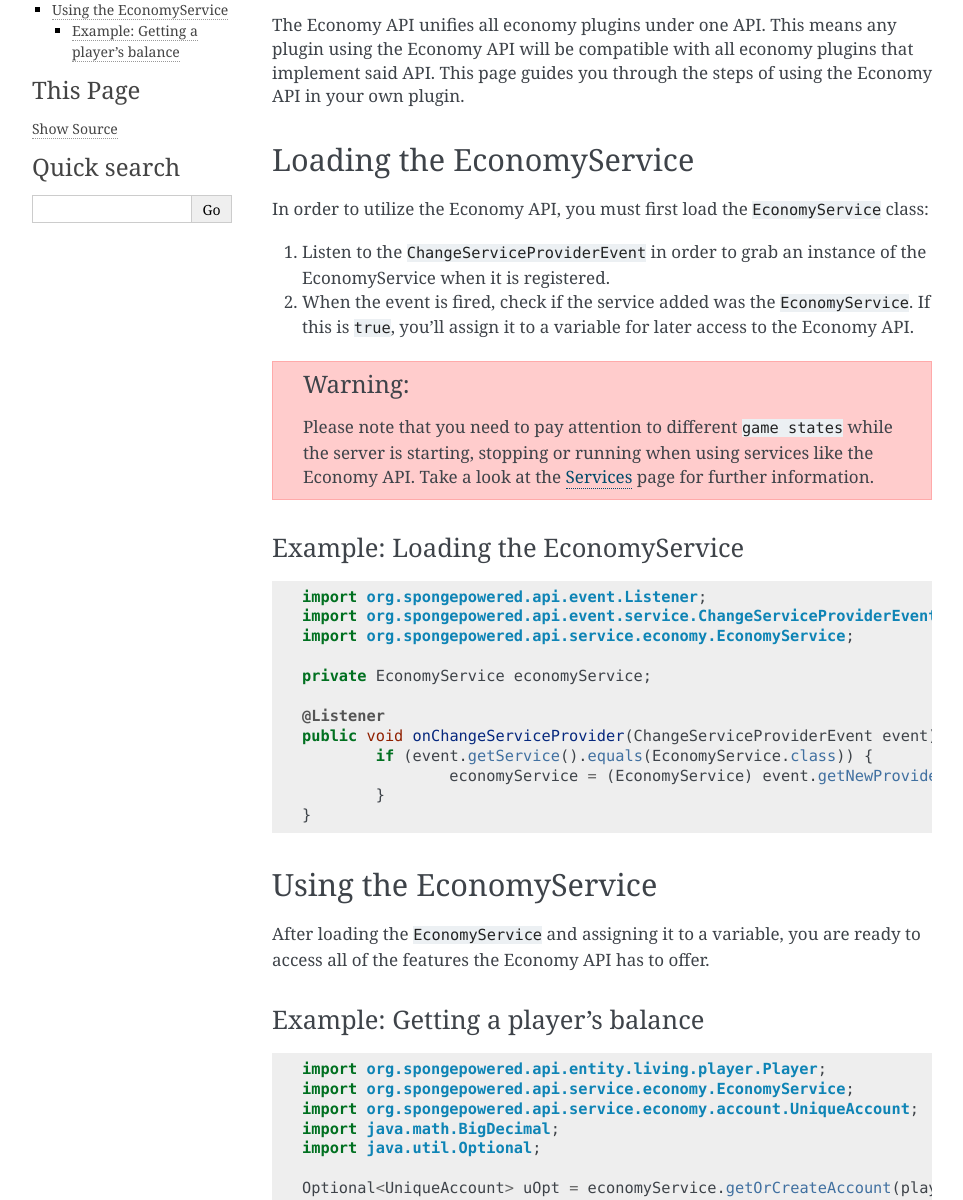
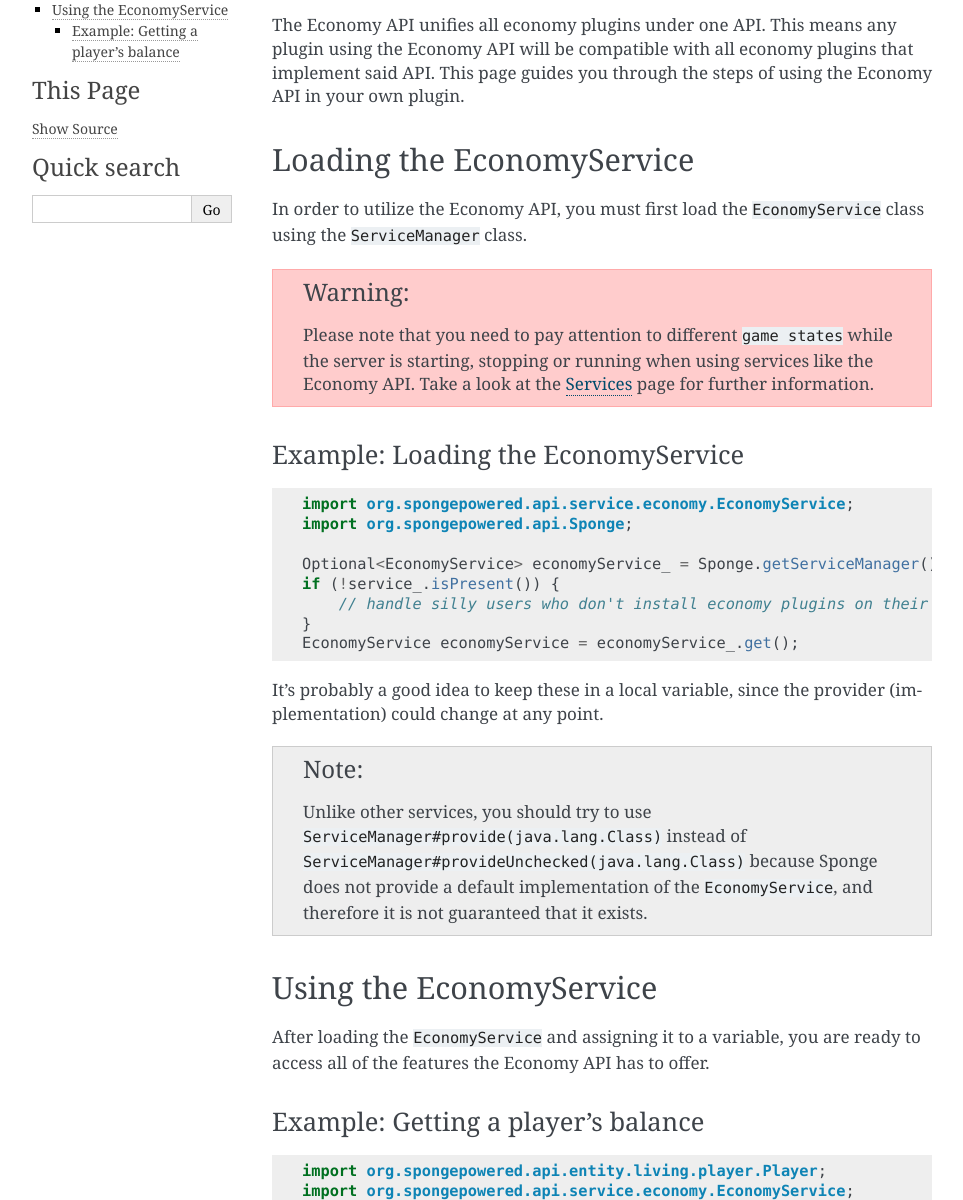
Before and after one commit to SpongePowered/SpongeDocs, a Sphinx documentation site: the page built from source/plugin/economy/using.rst, in a window 1280 px wide and 1400 px high, cut to the strip 200-1400 px from the top of the window. Shown: the whole strip, without its empty margins (148-1111 px from the left). Built offline with Sphinx 7.4.7, drawn with Linux system fonts in a browser that asks for light colours; pages that are not in the unit, such as notebooks, are missing from menus; cross-references to code outside the pages are shown as plain code.

Commit message:
Change method of obtaining the EconomyService

```diff
--- a/source/plugin/economy/using.rst
+++ b/source/plugin/economy/using.rst
@@ -3,9 +3,9 @@
 =====================
 
 .. javadoc-import::
-    org.spongepowered.api.event.service.ChangeServiceProviderEvent
     org.spongepowered.api.service.economy.EconomyService
     org.spongepowered.api.service.economy.account.Account
+    org.spongepowered.api.service.ServiceManager
 
 The Economy API unifies all economy plugins under one API. This means any plugin using the Economy API
 will be compatible with all economy plugins that implement said API. This page guides you through the steps of using
@@ -14,13 +14,7 @@
 Loading the EconomyService
 ==========================
 
-In order to utilize the Economy API, you must first load the :javadoc:`EconomyService` class:
-
-#. Listen to the :javadoc:`ChangeServiceProviderEvent` in order to grab an instance of the EconomyService when it is
-   registered.
-
-#. When the event is fired, check if the service added was the ``EconomyService``. If this is ``true``, you'll assign
-   it to a variable for later access to the Economy API.
+In order to utilize the Economy API, you must first load the :javadoc:`EconomyService` class using the :javadoc:`ServiceManager` class.
 
 .. warning::
   Please note that you need to pay attention to different ``game states`` while the server is starting, stopping or
@@ -34,18 +28,21 @@
 
 .. code-block:: java
 
-	import org.spongepowered.api.event.Listener;
-	import org.spongepowered.api.event.service.ChangeServiceProviderEvent;
 	import org.spongepowered.api.service.economy.EconomyService;
+	import org.spongepowered.api.Sponge;
 
-	private EconomyService economyService;
+	Optional<EconomyService> economyService_ = Sponge.getServiceManager().provide(EconomyService.class);
+	if (!service_.isPresent()) {
+	    // handle silly users who don't install economy plugins on their servers
+	}
+	EconomyService economyService = economyService_.get();
 
-	@Listener
-	public void onChangeServiceProvider(ChangeServiceProviderEvent event) {
-		if (event.getService().equals(EconomyService.class)) {
-			economyService = (EconomyService) event.getNewProviderRegistration().getProvider();
-		}
-	}
+It's probably a good idea to keep these in a local variable, since the provider (implementation) could change at any point.
+
+.. note::
+  Unlike other services, you should try to use :javadoc:`ServiceManager#provide(java.lang.Class)` instead of
+  :javadoc:`ServiceManager#provideUnchecked(java.lang.Class)` because Sponge does not provide a default implementation
+  of the :javadoc:`EconomyService`, and therefore it is not guaranteed that it exists.
 
 Using the EconomyService
 ========================
```
